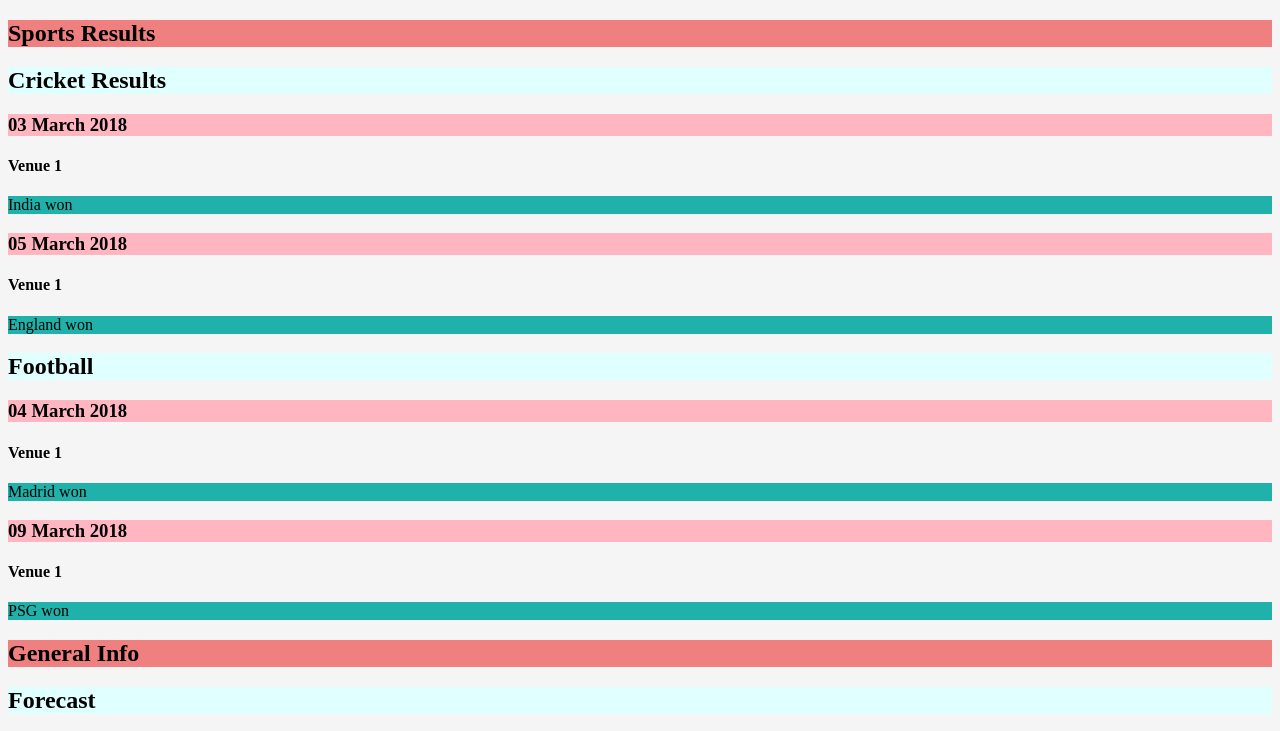
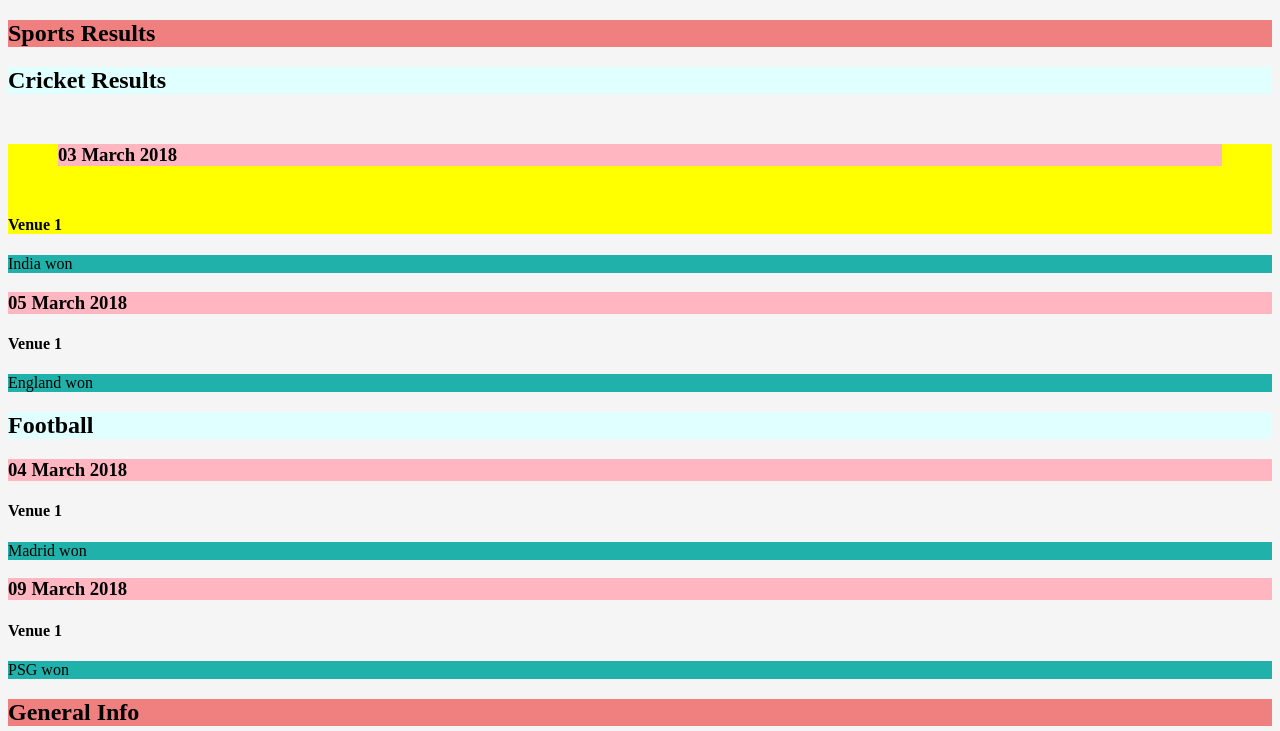
Before and after one commit to RVM427/01-MY-CSS-STUDY, a website: page public_html/index.html in a window 1280 px wide. Shown: the top 731 px of the page. Drawn offline with Linux system fonts and the light colour scheme.

Commit message:
08 sections inside article

```diff
--- a/public_html/index.html
+++ b/public_html/index.html
@@ -12,8 +12,9 @@
 			<article>
 				<h2>Cricket Results</h2>
 				<article>
-					<h3>03 March 2018</h3>
-					<h4>Venue 1</h4>
+                                    <section style="background: yellow"> <h3 style="margin: 50px">03 March 2018</h3> <h4>Venue 1</h4> </section>
+
+
 					<p>India won</p>
 				</article>
 				<article>
```
